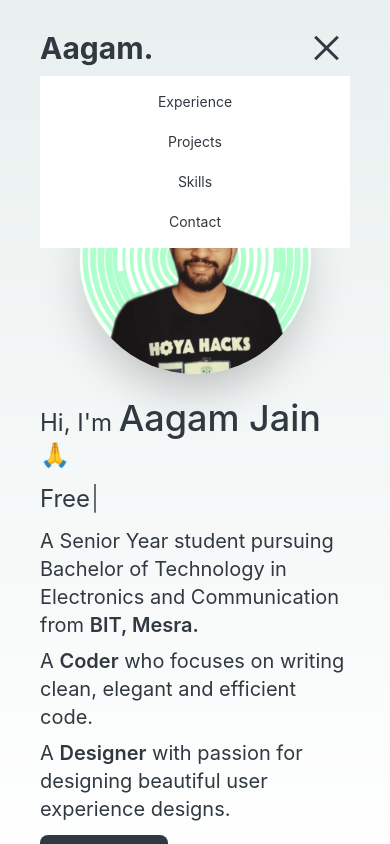
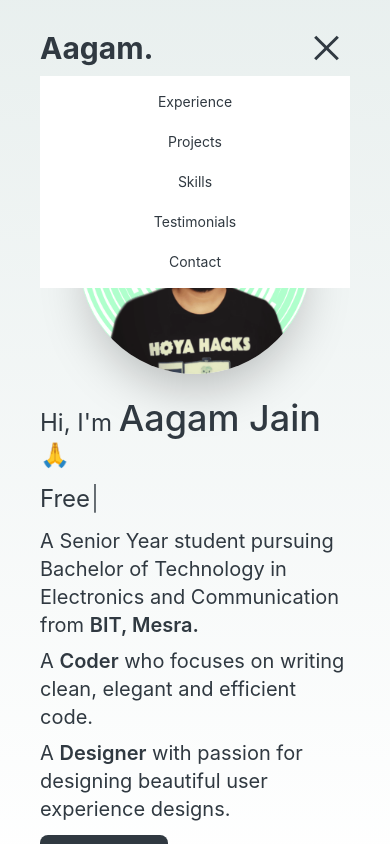
Before and after one commit to Aagam-Jain-113/Aagam-Jain-113.github.io, a React (Create React App) app: page / in a window 390 px wide. Both pictures are taken after a click on the button 326 px from the left and 48 px from the top of the page. Shown: the top 844 px of the page. Built offline with nearby package versions, Linux system fonts and the light colour scheme.

Commit message:
added: Testimonials in navbar

```diff
--- a/src/components/Navbar.js
+++ b/src/components/Navbar.js
@@ -28,6 +28,7 @@ function Navbar() {
                         <a href="#experience">Experience</a>
                         <a href="#projects">Projects</a>
                         <a href="#skills">Skills</a>
+                        <a href="#testimonials">Testimonials</a>
                         <a href="#contact">Contact</a>
                     </div>
                     :
```
